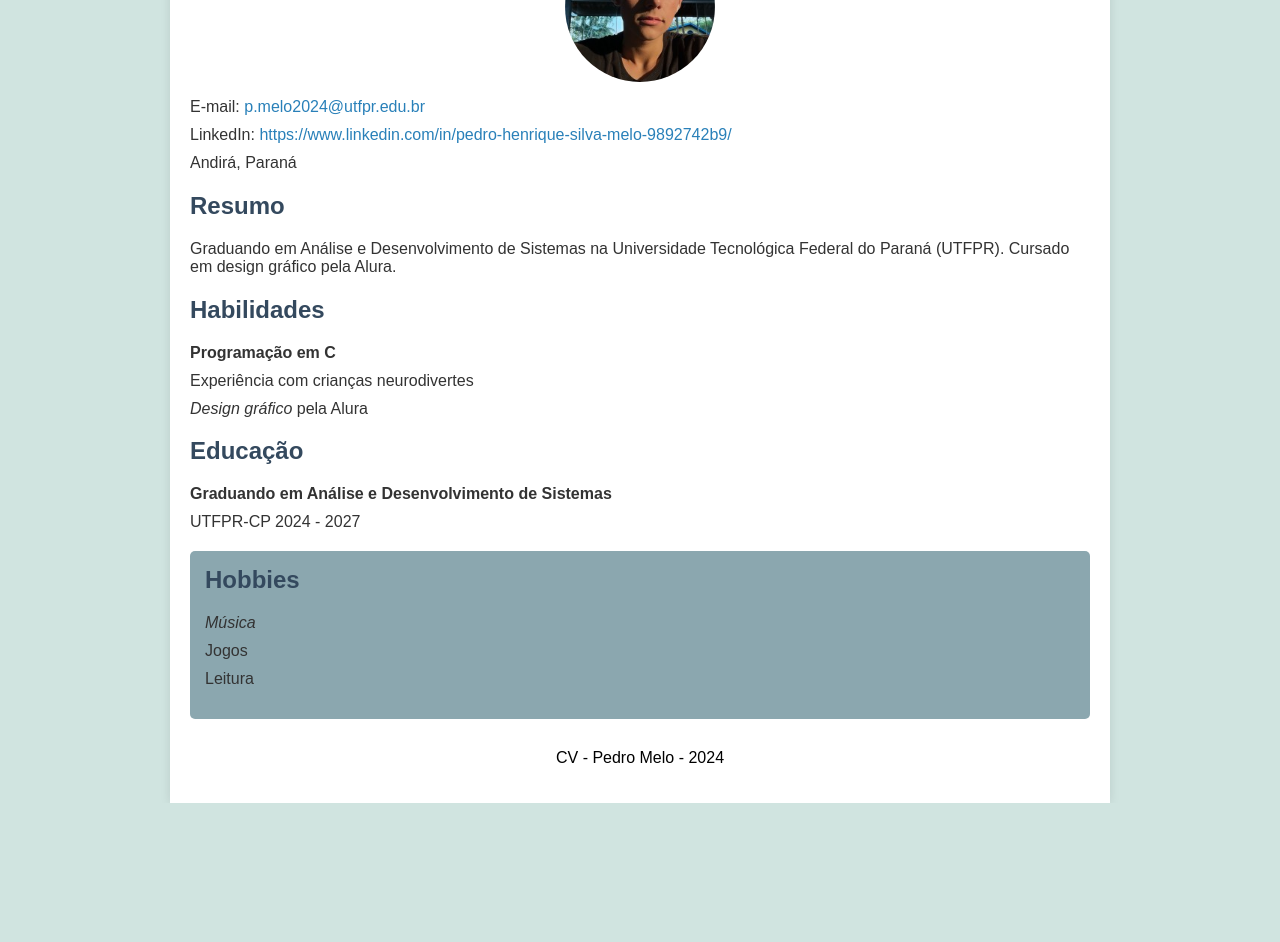
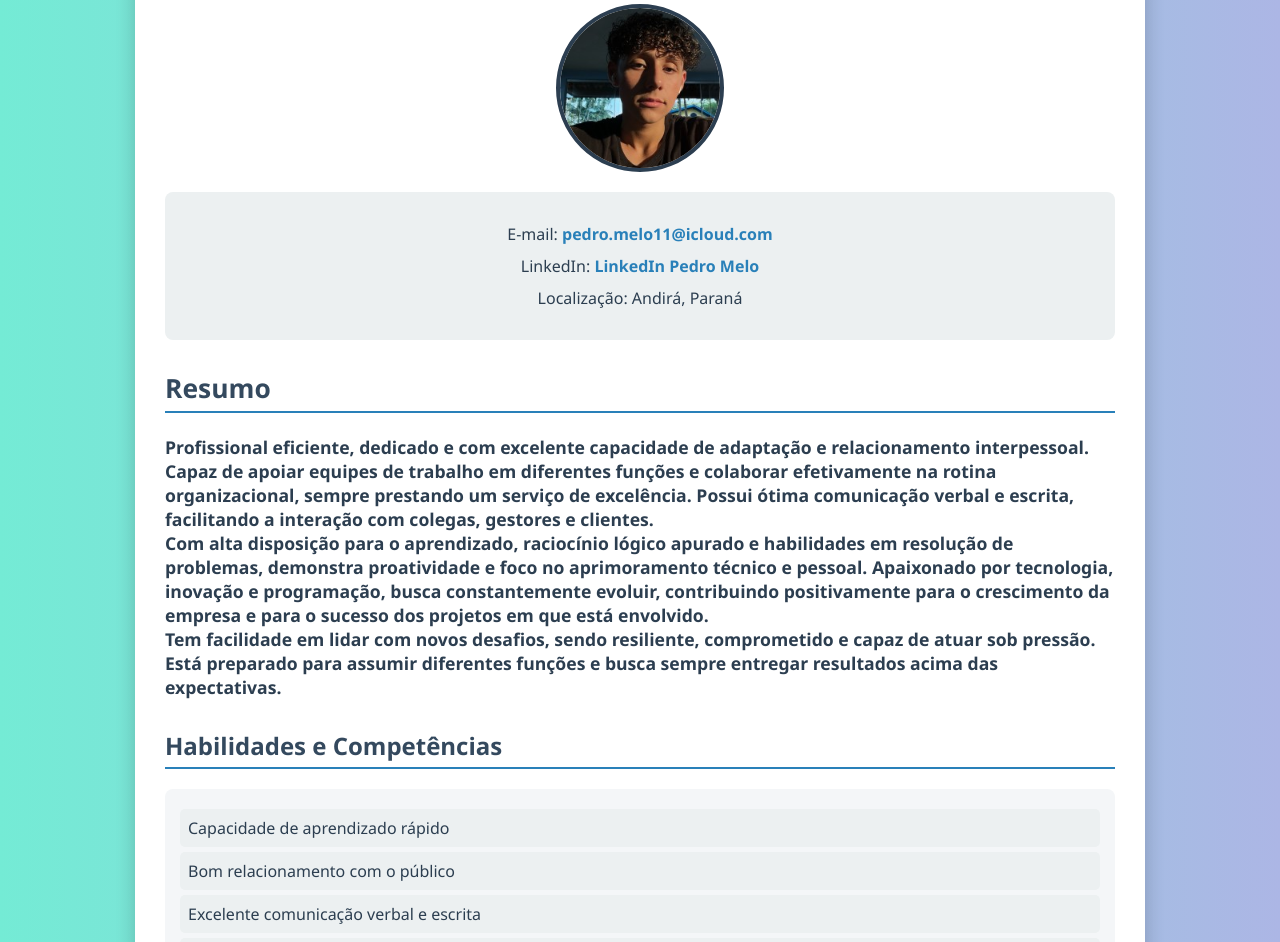
Before and after one commit to Pedro-Meloo/-CurriculumVitae, a plain HTML site: page index.html in a window 1280 px wide. Shown: the part 168-1110 px from the top of the page. Before the commit the page ends 971 px from the top, so only its background shows below. Drawn offline with Linux system fonts and the light colour scheme.

Commit message:
"Atualização do currículo"

```diff
--- a/index.html
+++ b/index.html
@@ -4,92 +4,7 @@
     <meta charset="UTF-8">
     <meta name="viewport" content="width=device-width, initial-scale=1.0">
     <title>Currículo - Pedro Henrique Silva Melo</title>
-    <style>
-        body {
-            font-family: Arial, sans-serif;
-            background-color: #1d7c6934;
-            color: #333;
-            margin: 0;
-            padding: 0;
-        }
-
-        .container {
-            max-width: 900px;
-            margin: 0 auto;
-            padding: 20px;
-            background-color: #ffffff;
-            box-shadow: 0 0 10px rgba(0, 0, 0, 0.1);
-        }
-
-        h1 {
-            text-align: center;
-            color: #2c3e50;
-            font-family: 'Playfair Display', serif; /* Fonte externa para o título */
-            font-weight: 700; /* Negrito */
-        }
-
-        h2 {
-            color: #34495e;
-        }
-
-        img {
-            border-radius: 50%;
-            display: block;
-            margin: 0 auto;
-            width: 150px;
-            height: 150px;
-            object-fit: cover;
-        }
-
-        a {
-            color: #2980b9;
-            text-decoration: none;
-        }
-
-        a:hover {
-            text-decoration: underline;
-            color: #e74c3c; /* Cor ao passar o mouse sobre o link */
-        }
-
-        ul {
-            list-style-type: none;
-            padding-left: 0;
-        }
-
-        li {
-            margin-bottom: 10px;
-        }
-
-        .bold {
-            font-weight: bold;
-        }
-
-        .italic {
-            font-style: italic;
-        }
-
-        section {
-            background-color: #8ba7af;
-            padding: 15px;
-            margin-top: 20px;
-            border-radius: 5px;
-        }
-
-        section h2 {
-            margin-top: 0;
-        }
-
-        footer {
-            text-align: center;
-            margin-top: 30px;
-            color: #000000;
-        }
-
-        footer li {
-            list-style-type: none;
-            margin-bottom: 5px;
-        }
-    </style>
+    <link rel="stylesheet" href="style.css">
 </head>
 <body>
 
@@ -97,44 +12,74 @@
 
     <h1>Pedro Henrique Silva Melo</h1>
 
-    <figure>
+    <figure class="img-container">
         <img src="figs/me.jpg" alt="Pedro Henrique Silva Melo" />
     </figure>
 
+    <section id="contact-info">
         <ul>
-        <li>E-mail: <a href="mailto:p.melo2024@utfpr.edu.br">p.melo2024@utfpr.edu.br</a></li>
-        <li>LinkedIn: <a href="https://www.linkedin.com/in/pedro-henrique-silva-melo-9892742b9/">https://www.linkedin.com/in/pedro-henrique-silva-melo-9892742b9/</a></li>
-        <li>Andirá, Paraná</li>
+            <li>E-mail: <a href="mailto:pedro.melo11@icloud.com">pedro.melo11@icloud.com</a></li>
+            <li>LinkedIn: <a href="https://www.linkedin.com/in/pedro-henrique-silva-melo-9892742b9/">LinkedIn Pedro Melo</a></li>
+            <li>Localização: Andirá, Paraná</li>
         </ul>
+    </section>
 
+    <section id="personal-info">
         <h2>Resumo</h2>
-    <p>Graduando em Análise e Desenvolvimento de Sistemas na Universidade Tecnológica Federal do Paraná (UTFPR). Cursado em design gráfico pela Alura.</p>
+        <p>Profissional eficiente, dedicado e com excelente capacidade de adaptação e relacionamento interpessoal. Capaz de apoiar equipes de trabalho em diferentes funções e colaborar efetivamente na rotina organizacional, sempre prestando um serviço de excelência. Possui ótima comunicação verbal e escrita, facilitando a interação com colegas, gestores e clientes.
+        <br>Com alta disposição para o aprendizado, raciocínio lógico apurado e habilidades em resolução de problemas, demonstra proatividade e foco no aprimoramento técnico e pessoal. Apaixonado por tecnologia, inovação e programação, busca constantemente evoluir, contribuindo positivamente para o crescimento da empresa e para o sucesso dos projetos em que está envolvido.
+        <br>Tem facilidade em lidar com novos desafios, sendo resiliente, comprometido e capaz de atuar sob pressão. Está preparado para assumir diferentes funções e busca sempre entregar resultados acima das expectativas.</p>
+    </section>
 
-    <h2>Habilidades</h2>
-    <ul>
-        <li><span class="bold">Programação em C</span></li>
-        <li>Experiência com crianças neurodivertes</li>
-        <li><span class="italic">Design gráfico</span> pela Alura</li>
+    <section>
+        <h2>Habilidades e Competências</h2>
+        <ul class="habilities-list">
+            <li>Capacidade de aprendizado rápido</li>
+            <li>Bom relacionamento com o público</li>
+            <li>Excelente comunicação verbal e escrita</li>
+            <li>Bom relacionamento interpessoal para facilitar o trabalho em equipe</li>
+            <li>Comprometimento com as tarefas designadas</li>
+            <li>Iniciativa na busca por aprendizado e crescimento</li>
+            <li>Comprometimento em realizar um trabalho de qualidade</li>
+            <li>Adaptabilidade a novas tarefas e ambientes</li>
+            <li>Trabalho em equipe eficaz e colaborativo</li>
+            <li>Excelente capacidade de resolução de problemas</li>
+            <li>Proatividade para assumir diferentes desafios</li>
+            <li>Programação em Python 3</li>
+            <li>Conhecimentos básicos em HTML, CSS e lógica de programação</li>
+            <li>Experiência em operação de máquinas seccionadoras</li>
+            <li>Habilidade em atendimento e apoio a crianças neurodivergentes</li>
+            <li>Resiliência e capacidade de lidar com pressão</li>
+            <li>Criatividade para propor soluções e inovações</li>
+            <li>Facilidade para trabalhar com novas tecnologias e softwares</li>
+            <li>Habilidade de organização e gestão do tempo</li>
+            <li>Forte foco em desenvolvimento pessoal e profissional</li>
         </ul>
+    </section>
 
+    <section>
         <h2>Educação</h2>
         <ul>
             <li><span class="bold">Graduando em Análise e Desenvolvimento de Sistemas</span></li>
-        <li>UTFPR-CP 2024 - 2027</li>
+            <li>UTFPR - Campus Cornélio Procópio - 2024 a 2027</li>
+            <li><span class="bold">Curso Técnico</span><br>SENAI - Santo Antônio da Platina, PR</li>
         </ul>
+        </ul>
+    </section>
 
     <section>
         <h2>Hobbies</h2>
-        <ul>
-            <li><span class="italic">Música</span></li>
-            <li>Jogos</li>
-            <li>Leitura</li>
+        <ul class="hobbies-list">
+            <li>Música</li>
+            <li>Jogos eletrônicos</li>
+            <li>Leitura de livros e artigos técnicos</li>
+            <li>Pesquisa sobre inovações em tecnologia</li>
         </ul>
     </section>
 
     <footer>
         <ul>
-            <li>CV - Pedro Melo - 2024</li>
+            <li>Currículo - Pedro Henrique Silva Melo - 2024</li>
         </ul>
     </footer>
 
--- a/style.css
+++ b/style.css
@@ -1,18 +1,34 @@
+/* style.css */
+
 body {
-    font-family: Arial, sans-serif;
-    background-color: #f4f4f4;
-    color: #333;
+    font-family: 'Segoe UI', Tahoma, Geneva, Verdana, sans-serif;
+    background: linear-gradient(to right, #74ebd5, #acb6e5);
+    color: #2c3e50;
     margin: 0;
     padding: 0;
+}
+
+.container {
+    max-width: 950px;
+    margin: 40px auto;
+    padding: 30px;
+    background-color: #ffffff;
+    border-radius: 15px;
+    box-shadow: 0 8px 20px rgba(0, 0, 0, 0.2);
 }
 
 h1 {
     text-align: center;
     color: #2c3e50;
+    font-size: 2.5em;
+    margin-bottom: 20px;
 }
 
 h2 {
     color: #34495e;
+    margin-top: 30px;
+    border-bottom: 2px solid #2980b9;
+    padding-bottom: 5px;
 }
 
 ul {
@@ -24,63 +40,59 @@ li {
     margin-bottom: 10px;
 }
 
-/*  Seletor por ID */
+.img-container img {
+    border-radius: 50%;
+    width: 160px;
+    height: 160px;
+    object-fit: cover;
+    margin: 0 auto;
+    display: block;
+    border: 4px solid #2c3e50;
+}
+
 #contact-info {
     background-color: #ecf0f1;
-    padding: 20px;
+    padding: 15px;
+    margin-top: 20px;
     border-radius: 8px;
-    box-shadow: 0 2px 5px rgba(0, 0, 0, 0.1);
+    text-align: center;
 }
 
 #personal-info {
     font-weight: bold;
-    font-size: 1.2em;
+    font-size: 1.1em;
+    margin-top: 30px;
 }
 
-/*  Seletor por classe */
-.img-container {
-    text-align: center;
-    margin-top: 20px;
+.habilities-list, .hobbies-list {
+    background-color: #f4f6f8;
+    padding: 15px;
+    border-radius: 8px;
 }
 
-.hobbies-list {
-    background-color: #ecf0f1;
-    padding: 10px;
+.habilities-list li, .hobbies-list li {
+    background: #ecf0f1;
+    padding: 8px;
+    margin: 5px 0;
     border-radius: 5px;
 }
 
-.hobbies-list li {
-    margin-bottom: 8px;
+/* Links */
+a {
+    color: #2980b9;
+    text-decoration: none;
+    font-weight: bold;
 }
 
-/* Seletor por atributo */
-a[href^="https"] {
-    color: #2980b9;
+a:hover {
+    text-decoration: underline;
+    color: #e74c3c;
 }
 
-a[href$=".edu.br"] {
-    color: #27ae60;
+/* Rodapé */
+footer {
+    margin-top: 40px;
+    text-align: center;
+    font-size: 0.9em;
+    color: #555;
 }
-
-a[href*="linkedin"] {
-    color: #9b59b6;
-}
-
-/* Pseudo-classe */
-a:hover {
-    text-decoration: underline;
-}
-
-
-ul li:nth-child(odd) {
-    background-color: #f9f9f9;
-}
-
-ul li:nth-child(even) {
-    background-color: #ffffff;
-}
-
-/* Seletor por pseudo-classe */
-section:hover {
-    background-color: #bdc3c7;
-}
```
Lines whose indentation alone changed are shown as unchanged.
